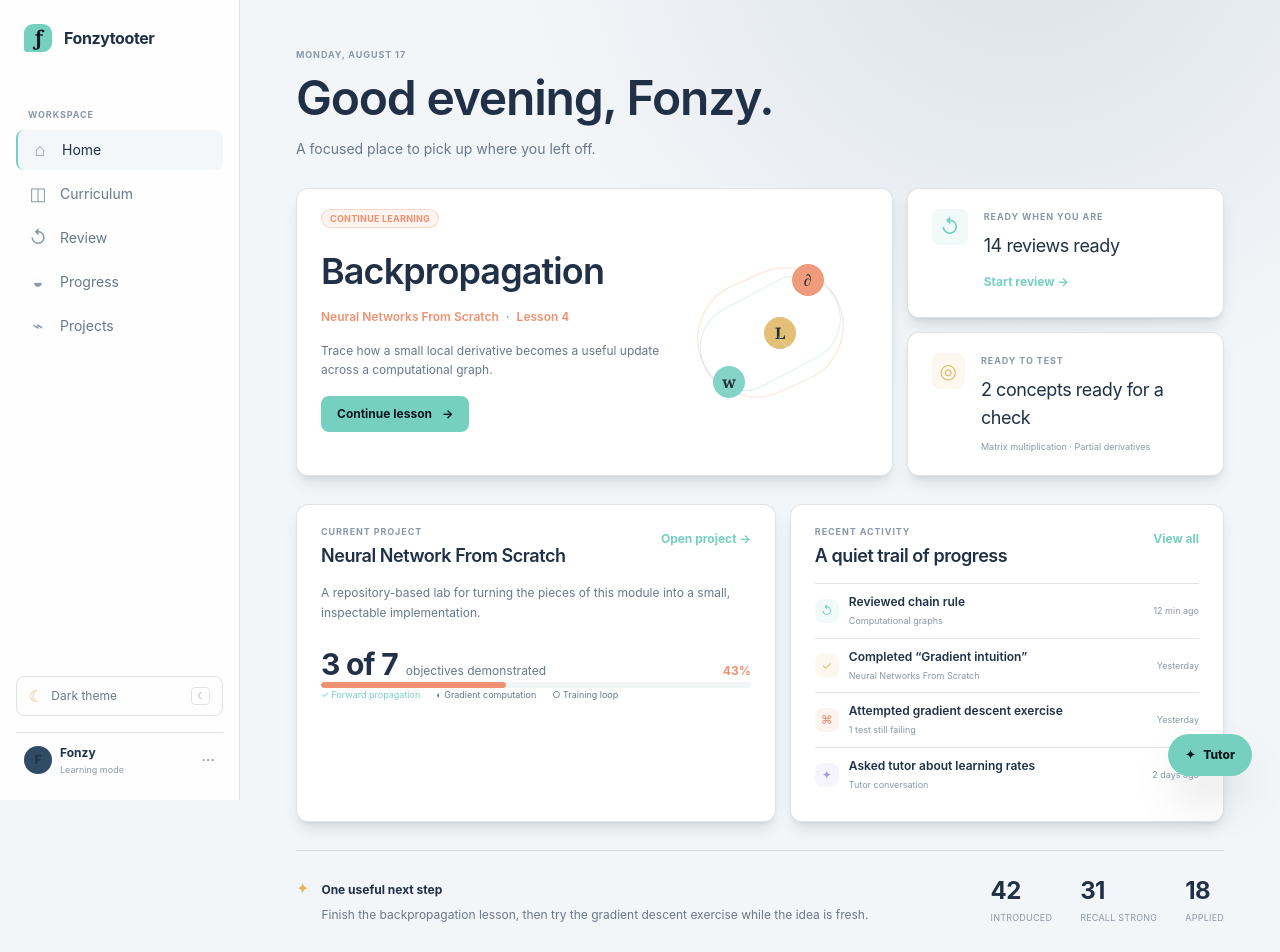
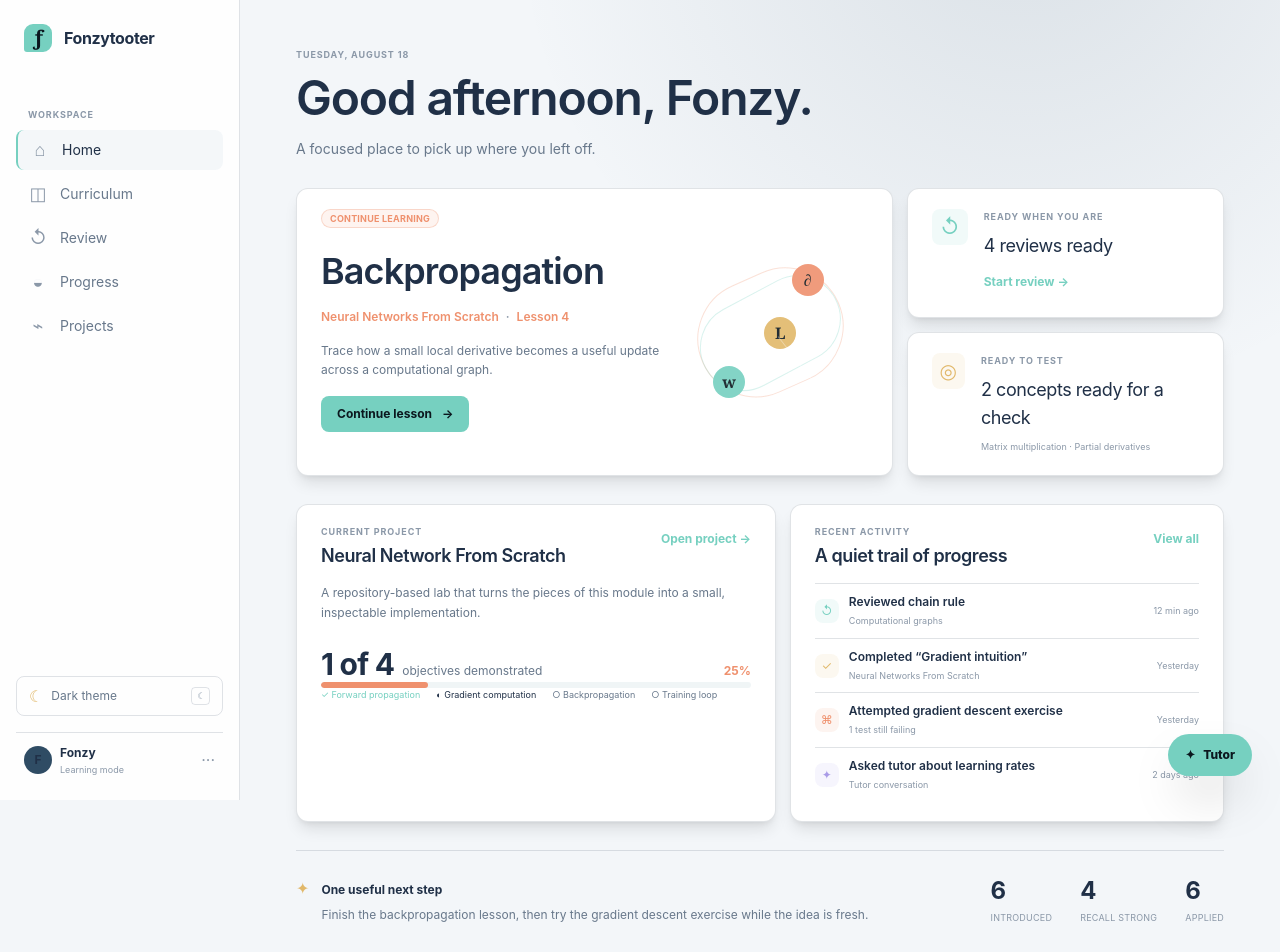
Before and after one commit to johncrowleydev/fonzytooter, a React (Vite) app in the folder web/: page / in a window 1280 px wide. Shown: the top 952 px of the page. Built offline with nearby package versions, Linux system fonts and the light colour scheme.

Commit message:
fix: align prototype derived state

```diff
--- a/web/src/features/dashboard/Dashboard.tsx
+++ b/web/src/features/dashboard/Dashboard.tsx
@@ -1,8 +1,10 @@
 import { useEffect } from 'react'
 import { Link } from 'react-router-dom'
 import { Badge, Card, PageIntro, ProgressBar, SectionHeading } from '../../components/ui'
-import { recentActivity } from '../../prototype/mockData'
+import { getObjectiveSummary, getProjectProgress } from '../../prototype/selectors'
+import { objectives, projects, recentActivity, reviewCards } from '../../prototype/mockData'
 import { useTutor } from '../tutor/TutorContext'
+import { formatDashboardDate, formatDashboardGreeting } from './time'
 
 const activityKindStyles = {
   review: 'bg-brand-teal/10 text-brand-teal',
@@ -20,8 +22,26 @@ const activityKindIcons = {
   project: '✦',
 } as const
 
+const projectObjectiveStyles = {
+  done: 'text-brand-teal',
+  working: 'text-ink',
+  todo: 'text-muted',
+} as const
+
+const projectObjectiveIcons = {
+  done: '✓',
+  working: '◐',
+  todo: '○',
+} as const
+
 export function Dashboard() {
   const { setPageContext } = useTutor()
+  const now = new Date()
+  const timeZone = Intl.DateTimeFormat().resolvedOptions().timeZone
+  const currentProject = projects.find((project) => project.status === 'in-progress') ?? projects[0]
+  const projectProgress = getProjectProgress(currentProject)
+  const objectiveSummary = getObjectiveSummary(objectives)
+
   useEffect(() => {
     setPageContext({ type: 'dashboard', title: 'Home' })
   }, [setPageContext])
@@ -29,8 +49,8 @@ export function Dashboard() {
   return (
     <div className="grid max-w-6xl gap-7 max-sm:gap-5">
       <PageIntro
-        eyebrow="Monday, August 17"
-        title="Good evening, Fonzy."
+        eyebrow={formatDashboardDate(now, timeZone)}
+        title={formatDashboardGreeting(now, timeZone)}
         detail="A focused place to pick up where you left off."
       />
 
@@ -87,7 +107,7 @@ export function Dashboard() {
               <p className="mt-px text-2xs font-bold uppercase tracking-widest text-faint">
                 Ready when you are
               </p>
-              <h3 className="my-2 text-lg tracking-tight">14 reviews ready</h3>
+              <h3 className="my-2 text-lg tracking-tight">{reviewCards.length} reviews ready</h3>
               <Link
                 className="text-xs font-bold text-brand-teal no-underline hover:text-ink"
                 to="/review"
@@ -115,30 +135,33 @@ export function Dashboard() {
         <Card className="min-h-72">
           <SectionHeading
             eyebrow="Current project"
-            title="Neural Network From Scratch"
+            title={currentProject.title}
             action={
               <Link
                 className="text-xs font-bold text-brand-teal no-underline hover:text-ink"
-                to="/projects/nn-scratch"
+                to={`/projects/${currentProject.id}`}
               >
                 Open project →
               </Link>
             }
           />
-          <p className="text-xs leading-relaxed text-muted">
-            A repository-based lab for turning the pieces of this module into a small, inspectable
-            implementation.
-          </p>
+          <p className="text-xs leading-relaxed text-muted">{currentProject.description}</p>
           <div className="mt-6 flex items-baseline gap-2">
-            <strong className="text-3xl tracking-tight">3 of 7</strong>
+            <strong className="text-3xl tracking-tight">
+              {projectProgress.done} of {projectProgress.total}
+            </strong>
             <span className="text-xs text-muted">objectives demonstrated</span>
-            <span className="ml-auto text-xs font-bold text-brand-coral">43%</span>
+            <span className="ml-auto text-xs font-bold text-brand-coral">
+              {projectProgress.percent}%
+            </span>
           </div>
-          <ProgressBar value={43} tone="coral" />
+          <ProgressBar value={projectProgress.percent} tone="coral" />
           <div className="flex flex-wrap gap-x-4 gap-y-2 text-2xs text-muted">
-            <span className="text-brand-teal">✓ Forward propagation</span>
-            <span>◐ Gradient computation</span>
-            <span>○ Training loop</span>
+            {currentProject.objectives.map((objective) => (
+              <span className={projectObjectiveStyles[objective.state]} key={objective.label}>
+                {projectObjectiveIcons[objective.state]} {objective.label}
+              </span>
+            ))}
           </div>
         </Card>
         <Card className="min-h-72">
@@ -186,15 +209,15 @@ export function Dashboard() {
         </div>
         <div className="flex gap-7 max-sm:mt-5 max-sm:justify-between">
           <div className="grid gap-1">
-            <strong className="text-2xl tracking-tight">42</strong>
+            <strong className="text-2xl tracking-tight">{objectiveSummary.introduced}</strong>
             <span className="text-2xs uppercase tracking-wide text-faint">introduced</span>
           </div>
           <div className="grid gap-1">
-            <strong className="text-2xl tracking-tight">31</strong>
+            <strong className="text-2xl tracking-tight">{objectiveSummary.recallStrong}</strong>
             <span className="text-2xs uppercase tracking-wide text-faint">recall strong</span>
           </div>
           <div className="grid gap-1">
-            <strong className="text-2xl tracking-tight">18</strong>
+            <strong className="text-2xl tracking-tight">{objectiveSummary.applied}</strong>
             <span className="text-2xs uppercase tracking-wide text-faint">applied</span>
           </div>
         </div>
--- /dev/null
+++ b/web/src/features/dashboard/time.ts
@@ -0,0 +1,30 @@
+type Daypart = 'morning' | 'afternoon' | 'evening'
+
+export function formatDashboardDate(now: Date, timeZone: string): string {
+  return new Intl.DateTimeFormat(undefined, {
+    weekday: 'long',
+    month: 'long',
+    day: 'numeric',
+    timeZone,
+  }).format(now)
+}
+
+export function getDashboardDaypart(now: Date, timeZone: string): Daypart {
+  const hour = Number(
+    new Intl.DateTimeFormat(undefined, {
+      hour: 'numeric',
+      hourCycle: 'h23',
+      timeZone,
+    })
+      .formatToParts(now)
+      .find((part) => part.type === 'hour')?.value,
+  )
+
+  if (hour < 12) return 'morning'
+  if (hour < 17) return 'afternoon'
+  return 'evening'
+}
+
+export function formatDashboardGreeting(now: Date, timeZone: string): string {
+  return `Good ${getDashboardDaypart(now, timeZone)}, Fonzy.`
+}
--- a/web/src/features/progress/Progress.tsx
+++ b/web/src/features/progress/Progress.tsx
@@ -2,6 +2,7 @@ import { useEffect, useMemo, useState } from 'react'
 import { Link } from 'react-router-dom'
 import { Badge, Card, PageIntro, SectionHeading, StatusDot } from '../../components/ui'
 import { objectives } from '../../prototype/mockData'
+import { getObjectiveSummary, isReadyToApply } from '../../prototype/selectors'
 import type { MasteryLevel, Objective } from '../../prototype/types'
 import { useTutor } from '../tutor/TutorContext'
 
@@ -31,6 +32,7 @@ export function Progress() {
   const [filter, setFilter] = useState<Filter>('all')
   const [selectedId, setSelectedId] = useState(objectives[4].id)
   const selected = objectives.find((item) => item.id === selectedId) ?? objectives[0]
+  const objectiveSummary = getObjectiveSummary(objectives)
   const practicePath = selected.id.includes('backprop')
     ? '/exercise/gradient-descent-exercise'
     : '/lesson/backpropagation'
@@ -49,7 +51,7 @@ export function Progress() {
       objectives.filter((objective) => {
         if (filter === 'attention')
           return objective.application !== 'strong' || objective.recall !== 'strong'
-        if (filter === 'apply') return objective.application !== 'strong'
+        if (filter === 'apply') return isReadyToApply(objective)
         if (filter === 'strong')
           return objective.application === 'strong' && objective.recall === 'strong'
         return true
@@ -61,16 +63,26 @@ export function Progress() {
     <div className="grid max-w-6xl gap-7 max-sm:gap-5">
       <PageIntro compact title="Progress" />
       <section className="grid grid-cols-4 gap-2.5 max-lg:grid-cols-2 max-sm:grid-cols-2">
-        <SummaryStat value="42" label="Introduced" note="concepts encountered" tone="teal" />
         <SummaryStat
-          value="31"
+          value={objectiveSummary.introduced}
+          label="Introduced"
+          note="concepts encountered"
+          tone="teal"
+        />
+        <SummaryStat
+          value={objectiveSummary.recallStrong}
           label="Recall strong"
           note="retrieval feels available"
           tone="gold"
         />
-        <SummaryStat value="18" label="Applied" note="used in an exercise" tone="coral" />
         <SummaryStat
-          value="7"
+          value={objectiveSummary.applied}
+          label="Applied"
+          note="used in an exercise"
+          tone="coral"
+        />
+        <SummaryStat
+          value={objectiveSummary.transferTested}
           label="Transfer tested"
           note="shown in a new context"
           tone="violet"
@@ -173,7 +185,7 @@ function SummaryStat({
   note,
   tone,
 }: {
-  value: string
+  value: number
   label: string
   note: string
   tone: 'teal' | 'gold' | 'coral' | 'violet'
--- /dev/null
+++ b/web/src/prototype/selectors.ts
@@ -0,0 +1,46 @@
+import type { Objective, Project } from './types'
+
+export type ObjectiveSummary = {
+  introduced: number
+  recallStrong: number
+  applied: number
+  transferTested: number
+}
+
+export type ProjectProgress = {
+  done: number
+  total: number
+  percent: number
+}
+
+export function getObjectiveSummary(objectives: Objective[]): ObjectiveSummary {
+  return objectives.reduce(
+    (summary, objective) => ({
+      introduced: summary.introduced + (objective.introduced ? 1 : 0),
+      recallStrong: summary.recallStrong + (objective.recall === 'strong' ? 1 : 0),
+      applied: summary.applied + (objective.application !== 'not-assessed' ? 1 : 0),
+      transferTested: summary.transferTested + (objective.transfer !== 'not-assessed' ? 1 : 0),
+    }),
+    { introduced: 0, recallStrong: 0, applied: 0, transferTested: 0 },
+  )
+}
+
+export function getProjectProgress(project: Project): ProjectProgress {
+  const done = project.objectives.filter((objective) => objective.state === 'done').length
+  const total = project.objectives.length
+
+  return {
+    done,
+    total,
+    percent: total ? Math.round((done / total) * 100) : 0,
+  }
+}
+
+export function isReadyToApply(objective: Objective): boolean {
+  return (
+    objective.introduced &&
+    objective.recall === 'strong' &&
+    objective.conceptual === 'strong' &&
+    objective.application !== 'strong'
+  )
+}
```
